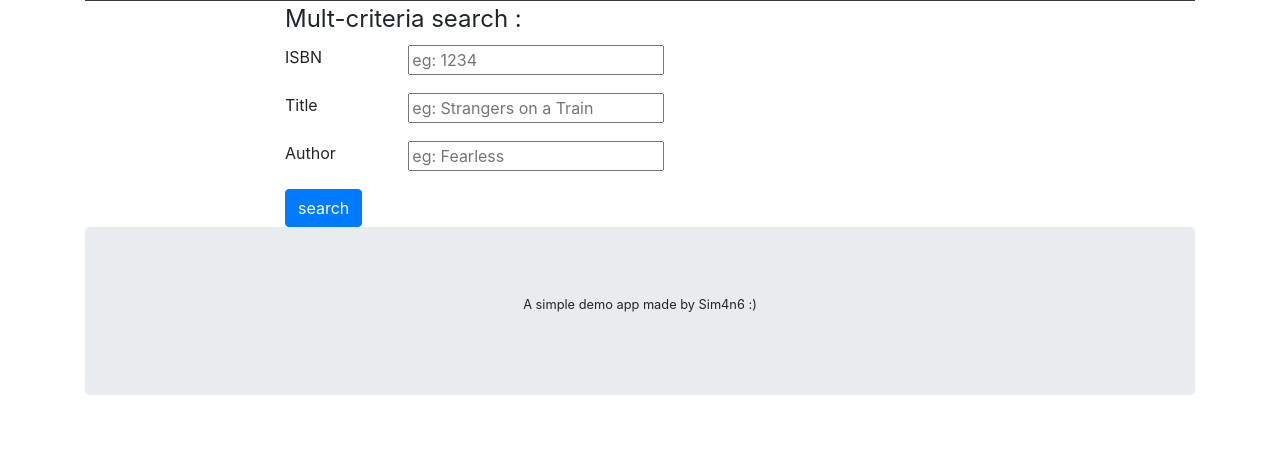
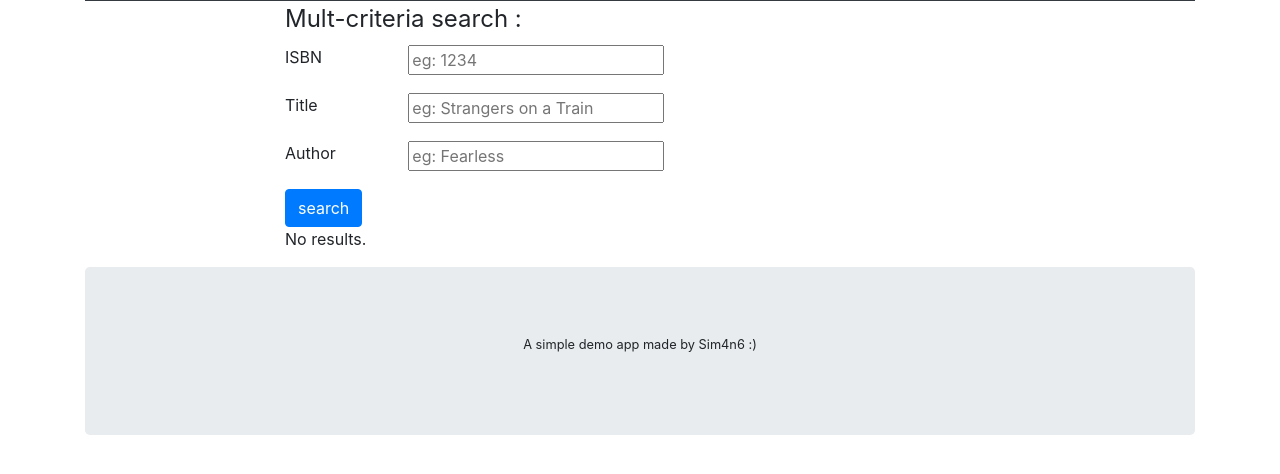
Before and after one commit to Sim4n6/books-review-flsk, a Flask app: page /search in a window 1280 px wide. Shown: the part 279-753 px from the top of the page. Run offline with Flask 2, Linux system fonts and the light colour scheme; the visitor is signed in with stand-in values (Sample User, id 1); some libraries are stand-ins or nearby versions.

Commit message:
FIX for in case no search

```diff
--- a/templates/search.html
+++ b/templates/search.html
@@ -23,9 +23,14 @@
     </fieldset>
 </form>
 </div>
+
+{% if books_by_isbn or books_by_title or books_by_author %}
+  <h1>Search results :</h1>
+{% else %}
+  <p>No results. </p>
+{% endif %}
+
 {% if books_by_isbn %}
-
-<h1>Search results :</h1>
 
 {% for book in books_by_isbn %}
     <div class="card">
```
